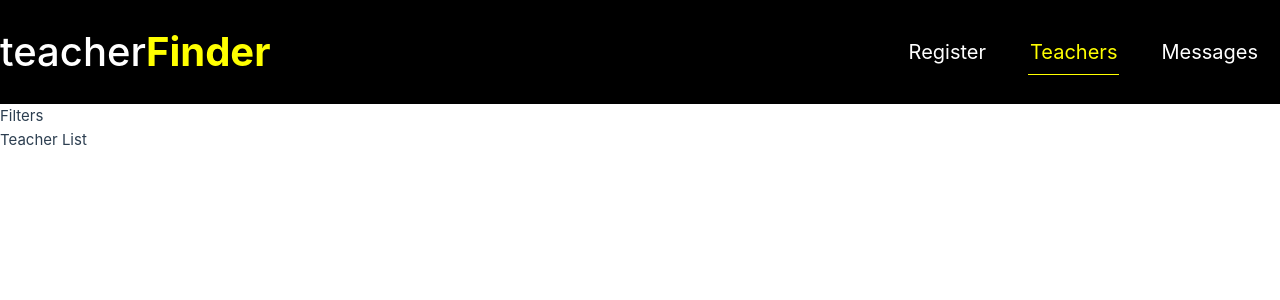
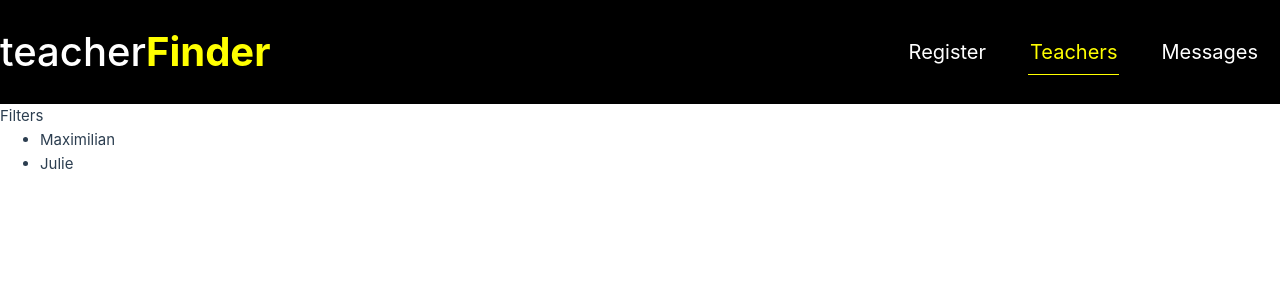
Before and after one commit to LucasMorettoRodrigues/findTeacher, a Vue app: page /teachers in a window 1280 px wide. Shown: the top 300 px of the page. Built offline with nearby package versions, Linux system fonts and the light colour scheme.

Commit message:
add vuex

```diff
--- a/src/main.js
+++ b/src/main.js
@@ -1,9 +1,11 @@
 import { createApp } from 'vue'
 import App from './App.vue'
 import router from './router'
+import store from './store'
 
 const app = createApp(App)
 
 app.use(router)
+app.use(store)
 
 app.mount('#app')
--- /dev/null
+++ b/src/store/index.js
@@ -0,0 +1,10 @@
+import { createStore } from 'vuex'
+import teachersModule from './modules/teachers'
+
+const store = createStore({
+    modules: {
+        teachers: teachersModule
+    }
+})
+
+export default store
--- /dev/null
+++ b/src/store/modules/teachers/index.js
@@ -0,0 +1,36 @@
+export default {
+    state() {
+        return {
+            teachers: [
+                {
+                    id: 'c1',
+                    firstName: 'Maximilian',
+                    lastName: 'Schwarzmüller',
+                    areas: ['frontend', 'backend', 'career'],
+                    description:
+                    "I'm Maximilian and I've worked as a freelance web developer for years. Let me help you become a developer as well!",
+                    hourlyRate: 30
+                },
+                {
+                    id: 'c2',
+                    firstName: 'Julie',
+                    lastName: 'Jones',
+                    areas: ['frontend', 'career'],
+                    description:
+                    'I am Julie and as a senior developer in a big tech company, I can help you get your first job or progress in your current role.',
+                    hourlyRate: 30
+                }
+            ]
+        }
+    },
+    mutations: {},
+    actions: {},
+    getters: {
+        teachers(state) {
+            return state.teachers
+        },
+        hasTeachers(state) {
+            return state.teachers && state.teachers.length > 0
+        }
+    }
+}
--- a/src/views/teachers/TeachersListView.vue
+++ b/src/views/teachers/TeachersListView.vue
@@ -3,6 +3,24 @@
         Filters
     </section>
     <section>
-        Teacher List
+        <ul v-if="hasTeachers">
+            <li v-for="teacher in filteredTeachers" :key="teacher.id">
+                <p>{{ teacher.firstName }}</p>
+            </li>
+        </ul>
+        <h3 v-else>Teachers not found.</h3>
     </section>
 </template>
+
+<script>
+export default {
+    computed: {
+        filteredTeachers() {
+            return this.$store.getters.teachers
+        },
+        hasTeachers() {
+            return this.$store.getters.hasTeachers
+        }
+    }
+}
+</script>
```
